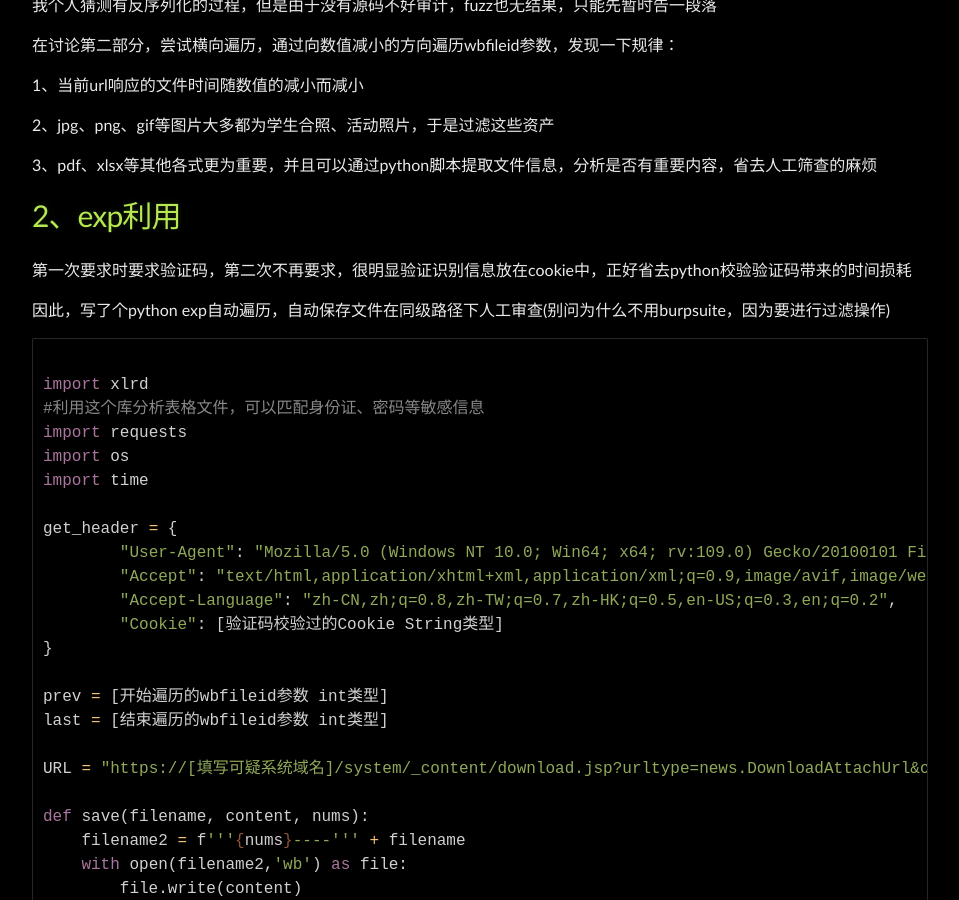
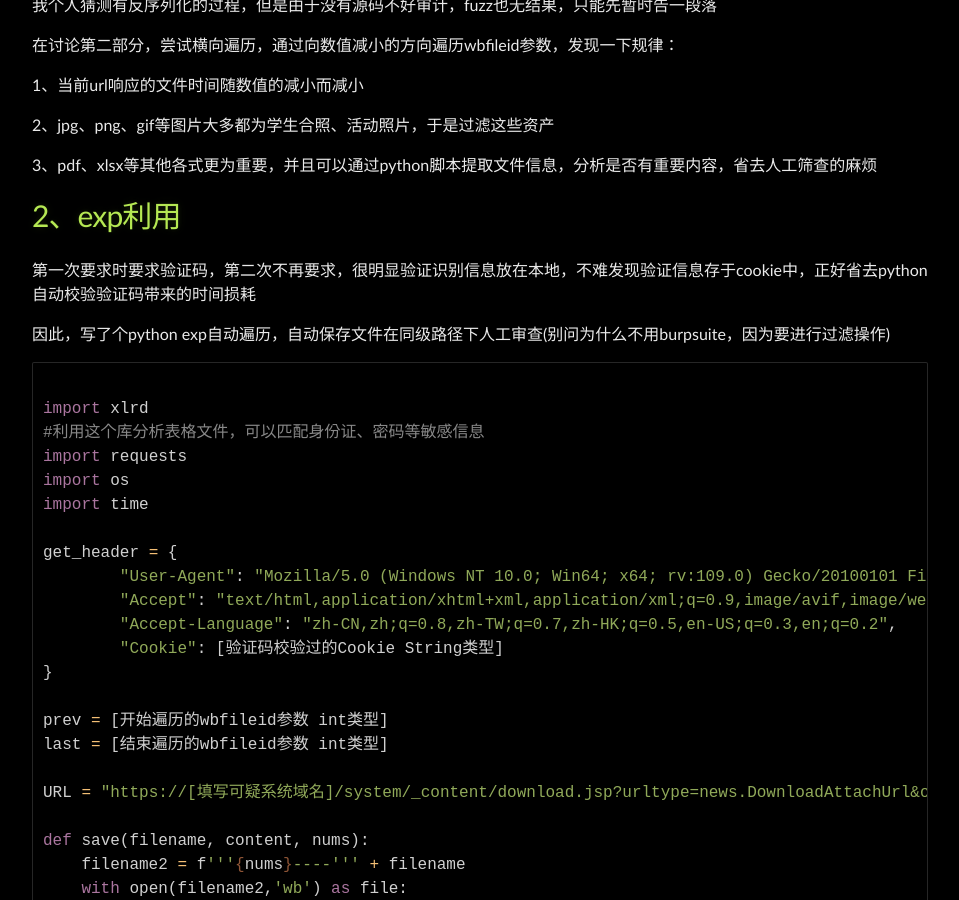
Before and after one commit to Leeyangee/leeyangee.github.io, a Jekyll site: the page built from _posts/2023-06-14-SRC实战 非典型渗透-某教育资产敏感信息泄漏提证书.md, in a window 1280 px wide and 900 px high, scrolled down 652 px. Shown: the whole window, without its empty margins (160-1119 px from the left). Built offline with Jekyll 4.4.1, drawn with Linux system fonts in a browser that asks for light colours.

Commit message:
Update 2023-06-14-SRC实战 非典型渗透-某教育资产敏感信息泄漏提证书.md

```diff
--- a/_posts/2023-06-14-SRC实战 非典型渗透-某教育资产敏感信息泄漏提证书.md
+++ b/_posts/2023-06-14-SRC实战 非典型渗透-某教育资产敏感信息泄漏提证书.md
@@ -30,7 +30,7 @@ https://xxx.edu.cn/system/_content/download.jsp?urltype=news.DownloadAttachUrl&o
 3、pdf、xlsx等其他各式更为重要，并且可以通过python脚本提取文件信息，分析是否有重要内容，省去人工筛查的麻烦
 
 # [](#header-1)2、exp利用
-第一次要求时要求验证码，第二次不再要求，很明显验证识别信息放在cookie中，正好省去python校验验证码带来的时间损耗
+第一次要求时要求验证码，第二次不再要求，很明显验证识别信息放在本地，不难发现验证信息存于cookie中，正好省去python自动校验验证码带来的时间损耗
 
 因此，写了个python exp自动遍历，自动保存文件在同级路径下人工审查(别问为什么不用burpsuite，因为要进行过滤操作)
 
```
